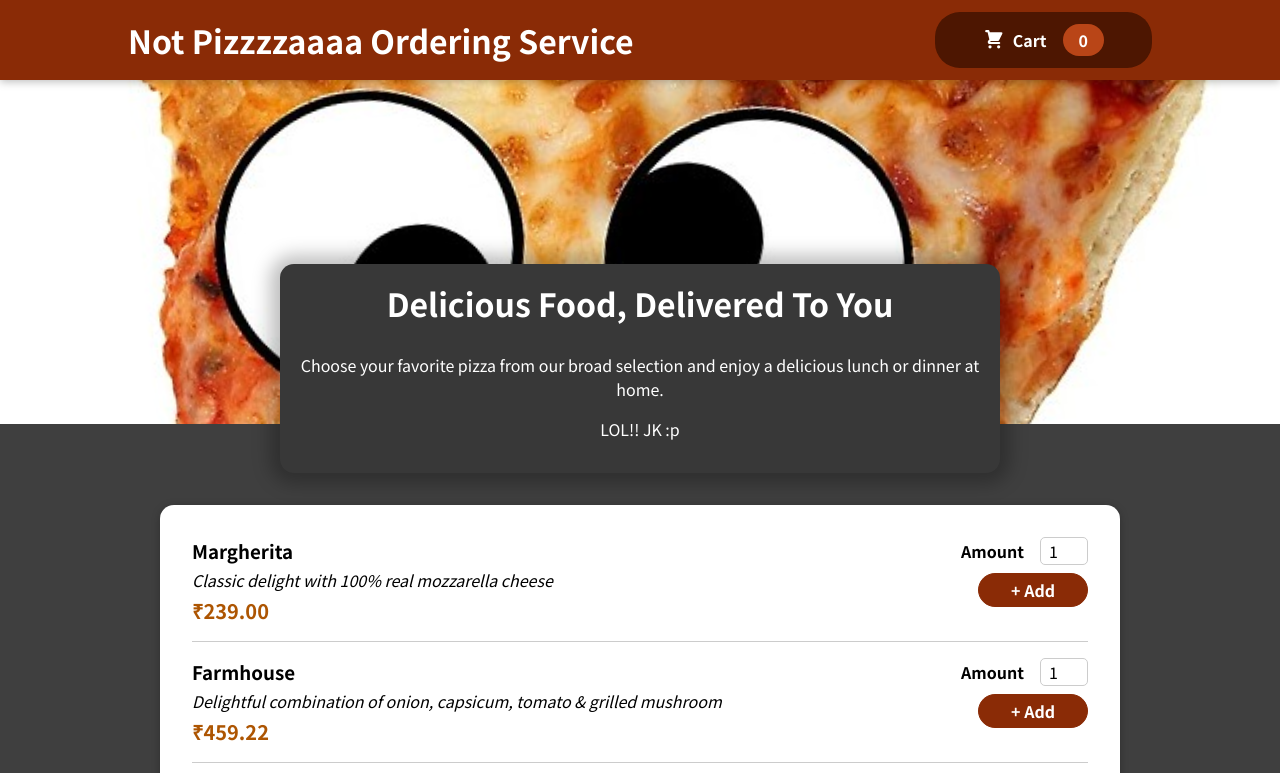
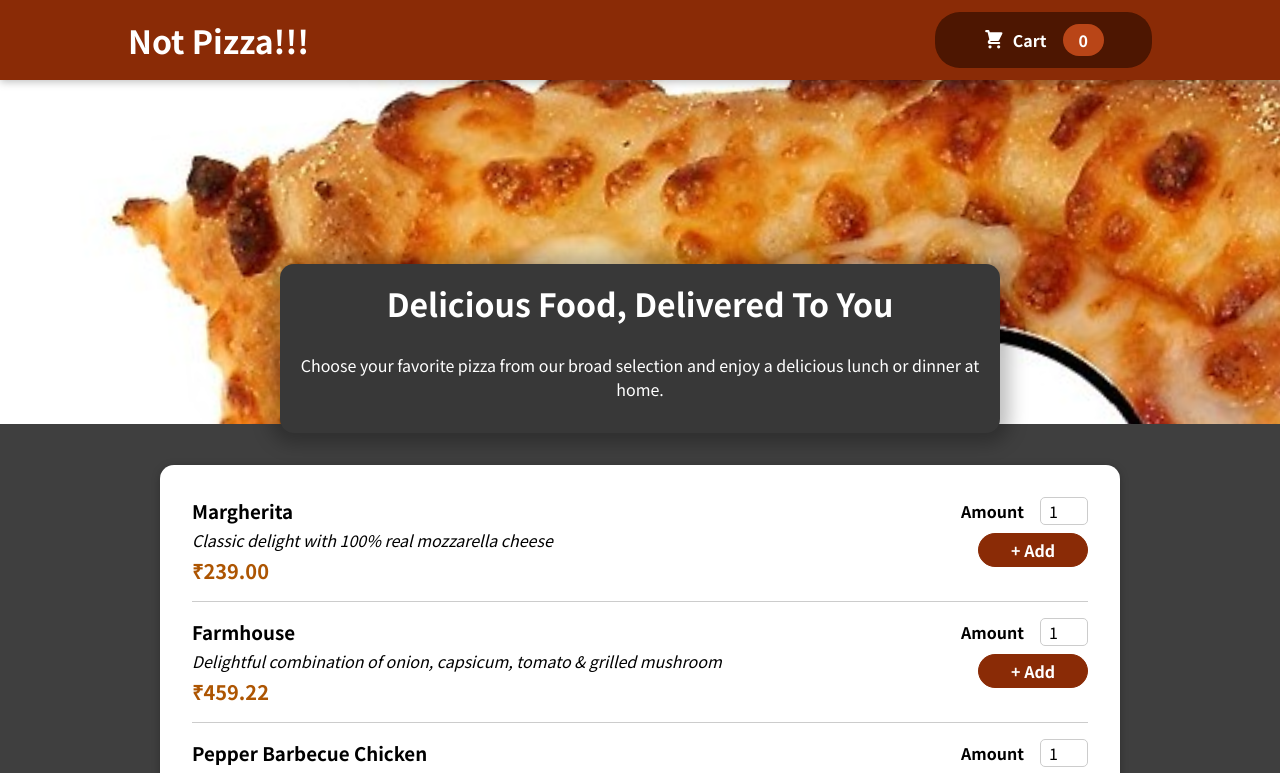
Before and after one commit to SOM3-1/food-cart-reac, a React (Create React App) app: page / in a window 1280 px wide. Shown: the top 773 px of the page. Built offline with nearby package versions, Linux system fonts and the light colour scheme.

Commit message:
some more updates

```diff
--- a/src/components/Layout/Header.js
+++ b/src/components/Layout/Header.js
@@ -10,7 +10,7 @@ const Header = props => {
     return(
         <Fragment>
             <header className = {classes.header}>
-                <h1> Not Pizzzzaaaa Ordering Service</h1>
+                <h1> Not Pizza!!!</h1>
                 <HeaderCartButton onButtonClick = {props.onShowCart}/>
             </header>
             //because it has dash we cannot use . notation
--- a/src/components/Layout/Header.module.css
+++ b/src/components/Layout/Header.module.css
@@ -1,3 +1,4 @@
+
 .header {
   position: fixed;
   top: 0;
@@ -12,6 +13,10 @@
   padding: 0 10%;
   box-shadow: 0 2px 8px rgba(0, 0, 0, 0.25);
   z-index: 10;
+  white-space: nowrap;
+  overflow: hidden;
+  text-overflow: ellipsis;
+
 }
 
 .main-image {
@@ -22,8 +27,8 @@
 }
 
 .main-image img {
-  width: 110%;
-  height: 400%;
+  width: 140%;
+  height: 600%;
   object-fit: cover;
   transform: rotateZ(-5deg) translateY(-4rem) translateX(-1rem);
 }
--- a/src/components/Meals/MealsSummary.js
+++ b/src/components/Meals/MealsSummary.js
@@ -7,9 +7,6 @@ const MealsSummary = () => {
       <p>
         Choose your favorite pizza from our broad selection and enjoy a delicious lunch or dinner at home.
       </p>
-      <p>
-        LOL!! JK :p
-      </p>
     </section>
   );
 };
```
